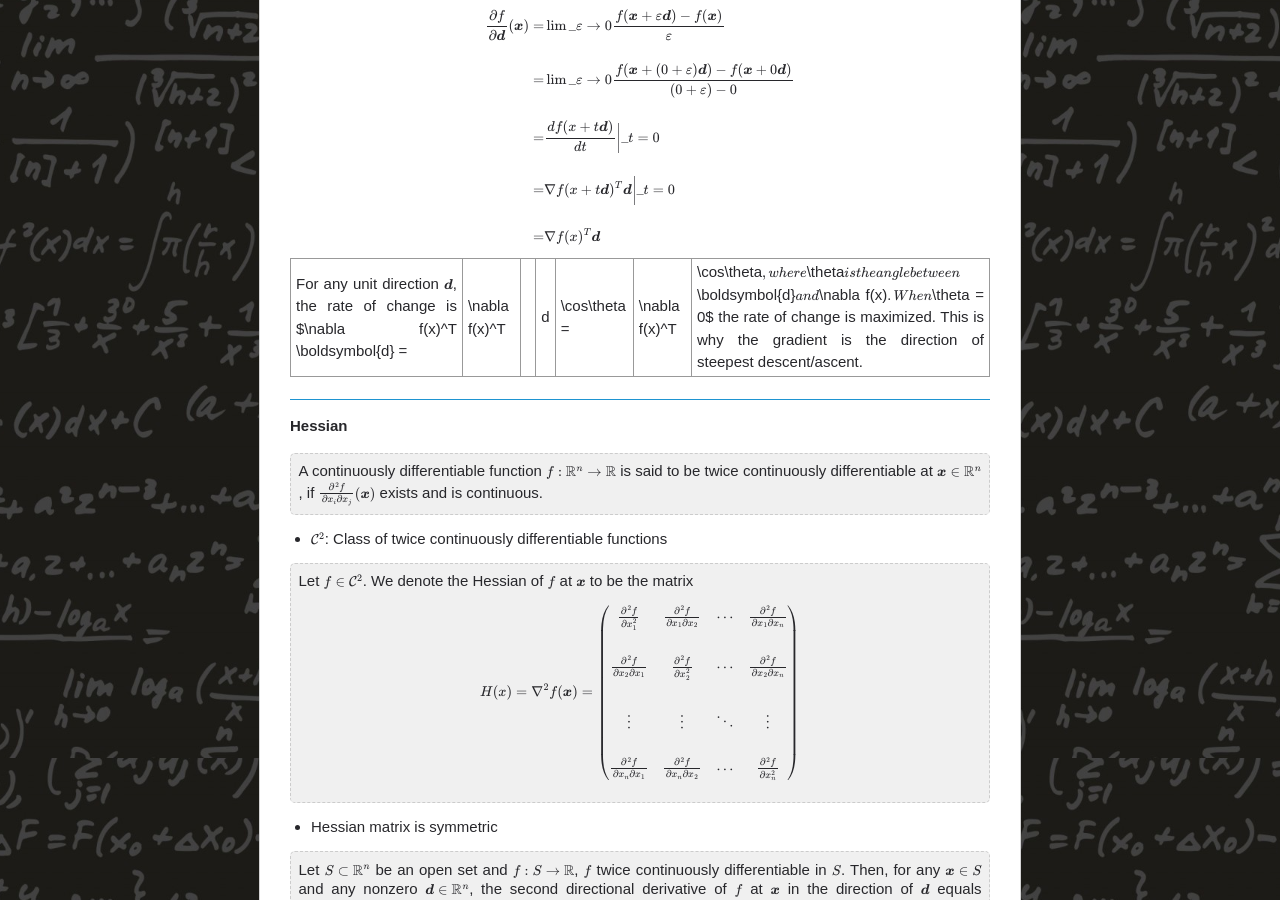
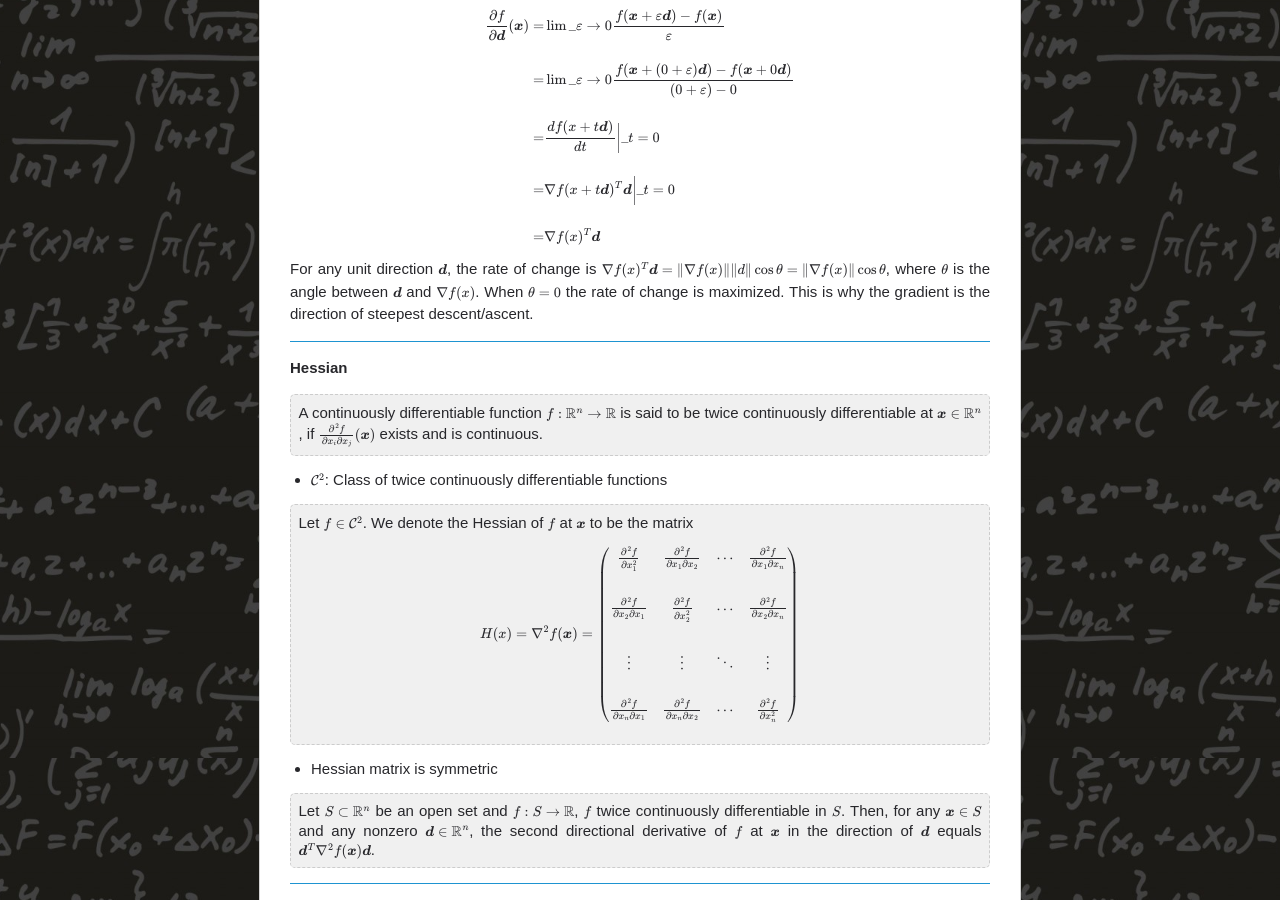
Before and after one commit to chenrushan/chenrushan.github.io, a Jekyll site: the page built from _posts/2014-03-21-NP-02-mathback.markdown, in a window 1280 px wide and 900 px high, scrolled down 12742 px. Built offline with Jekyll 4.4.1, drawn with Linux system fonts in a browser that asks for light colours; Markdown is read by kramdown in place of the engine named in the settings; formulas are drawn with MathJax 3.

Commit message:
np-02 update

```diff
--- a/_posts/2014-03-21-NP-02-mathback.markdown
+++ b/_posts/2014-03-21-NP-02-mathback.markdown
@@ -669,7 +669,7 @@ $$
 \end{align}
 $$
 
-For any unit direction $\boldsymbol{d}$, the rate of change is $\nabla f(x)^T \boldsymbol{d} = |\nabla f(x)^T||d|\cos\theta = |\nabla f(x)^T|\cos\theta$, where $\theta$ is the angle between $\boldsymbol{d}$ and $\nabla f(x)$. When $\theta = 0$ the rate of change is maximized. This is why the gradient is the direction of steepest descent/ascent.
+For any unit direction $\boldsymbol{d}$, the rate of change is $\nabla f(x)^T \boldsymbol{d} = \Vert \nabla f(x)\Vert \Vert d \Vert \cos\theta = \Vert \nabla f(x) \Vert \cos\theta$, where $\theta$ is the angle between $\boldsymbol{d}$ and $\nabla f(x)$. When $\theta = 0$ the rate of change is maximized. This is why the gradient is the direction of steepest descent/ascent.
 
 -----------------------
 
```
